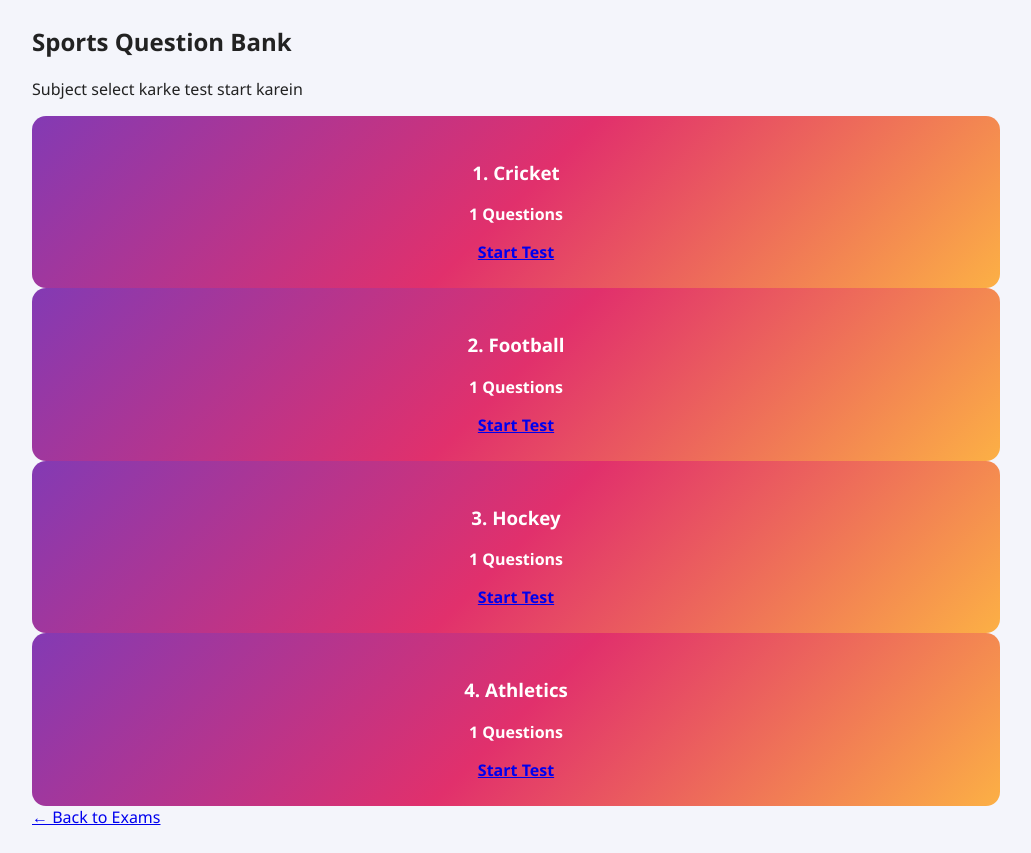
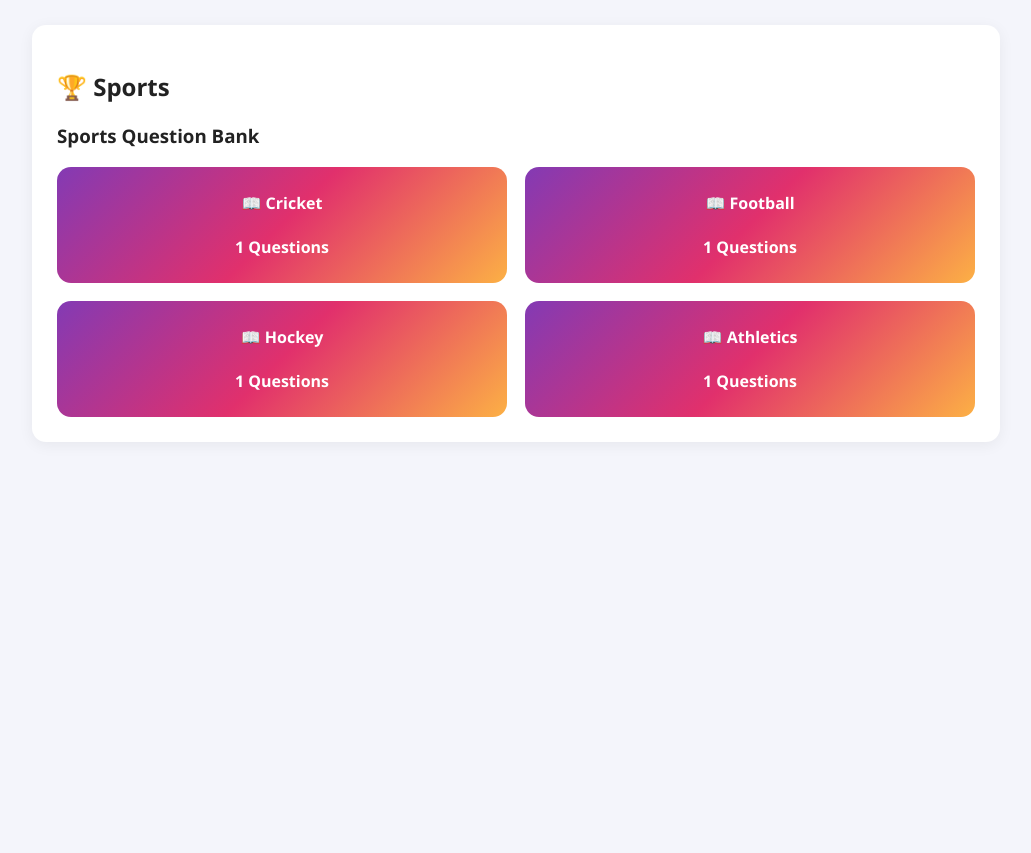
Before and after one commit to princekumar3232/Quizbuzz, a Flask app: a page that uses templates/subjects.html in a window 1280 px wide. Shown: the part 54-907 px from the top of the page, without its empty margins (124-1155 px from the left). After the commit the page ends 471 px from the top, so only its background shows below. Run offline with Flask 3, Linux system fonts and the light colour scheme; the visitor is signed in with stand-in values (Sample User, id 1); data that the repository does not hold is empty; some libraries are stand-ins or nearby versions.

Commit message:
Update subjects.html

```diff
--- a/templates/subjects.html
+++ b/templates/subjects.html
@@ -1,87 +1,47 @@
 {% extends "base.html" %}
 
 {% block title %}
-{{ exam }} - Subjects
+Subjects
 {% endblock %}
 
 {% block content %}
 
-<div class="page-header">
+<div class="card">
 
-    <h2>{{ exam }}</h2>
+    <h2>{{ category_label }}</h2>
 
-    <p>
-        Subject select karke test start karein
-    </p>
+    <h3>{{ exam }}</h3>
 
-</div>
+    {% if error %}
+        <p class="error">{{ error }}</p>
+    {% endif %}
 
-{% if error %}
+    <div class="subject-grid">
 
-<div class="error-box">
-    {{ error }}
-</div>
-
-{% endif %}
-
-<div class="subject-list">
-
-    {% for subject_name, questions in subjects.items() %}
-
-    <div class="subject-card">
-
-        <div>
-
-            <h3>
-                {{ loop.index }}.
-                {{ subject_name }}
-            </h3>
-
-            <p>
-                {{ questions|length }} Questions
-            </p>
-
-        </div>
-
-        {% if questions %}
+        {% for subject, questions in subjects.items() %}
 
         <a
-            class="start-btn"
+            class="subject-card"
             href="{{ url_for(
                 'start_test',
                 category=category,
                 exam=exam,
-                subject=subject_name
+                subject=subject
             ) }}"
         >
-            Start Test
+
+            📖 {{ subject }}
+
+            <br><br>
+
+            {{ questions|length }} Questions
+
         </a>
 
-        {% else %}
-
-        <button
-            class="disabled-btn"
-            disabled
-        >
-            Questions Soon
-        </button>
-
-        {% endif %}
+        {% endfor %}
 
     </div>
 
-    {% endfor %}
-
 </div>
 
-<a
-    href="{{ url_for(
-        'exams',
-        category=category
-    ) }}"
-    class="back-btn"
->
-    ← Back to Exams
-</a>
-
 {% endblock %}
```
